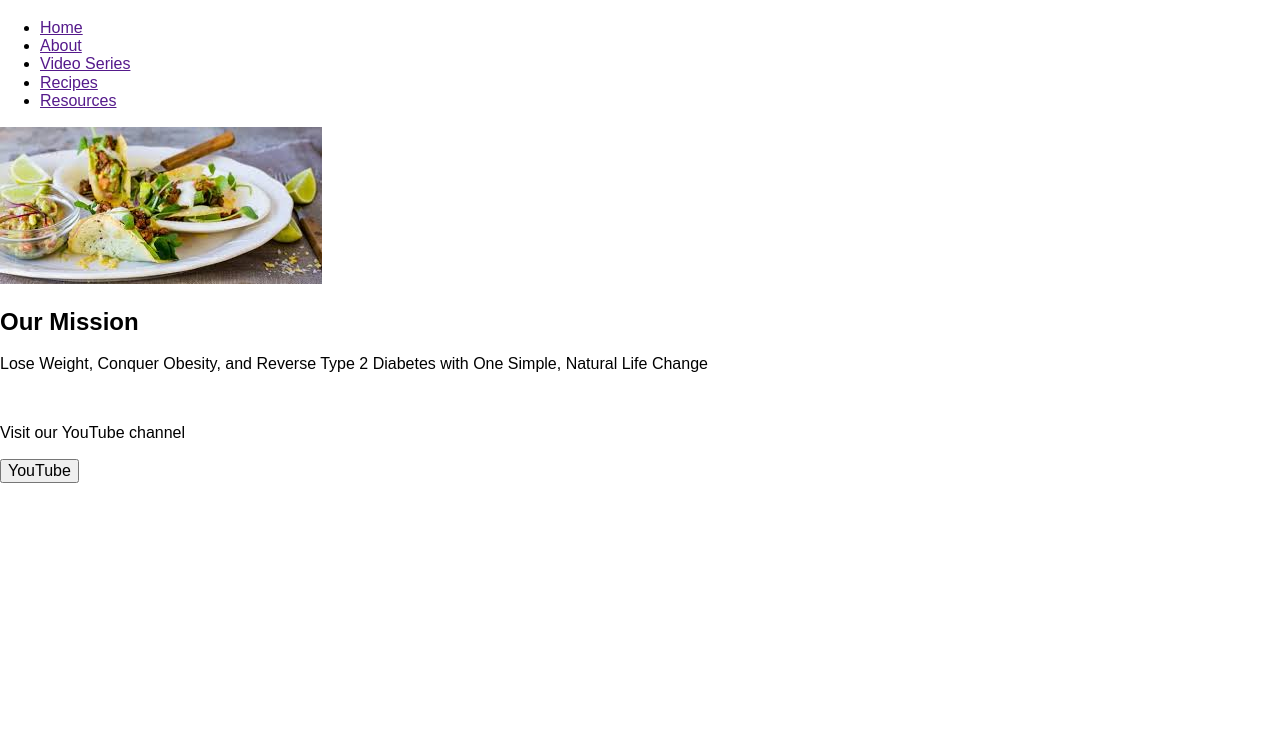
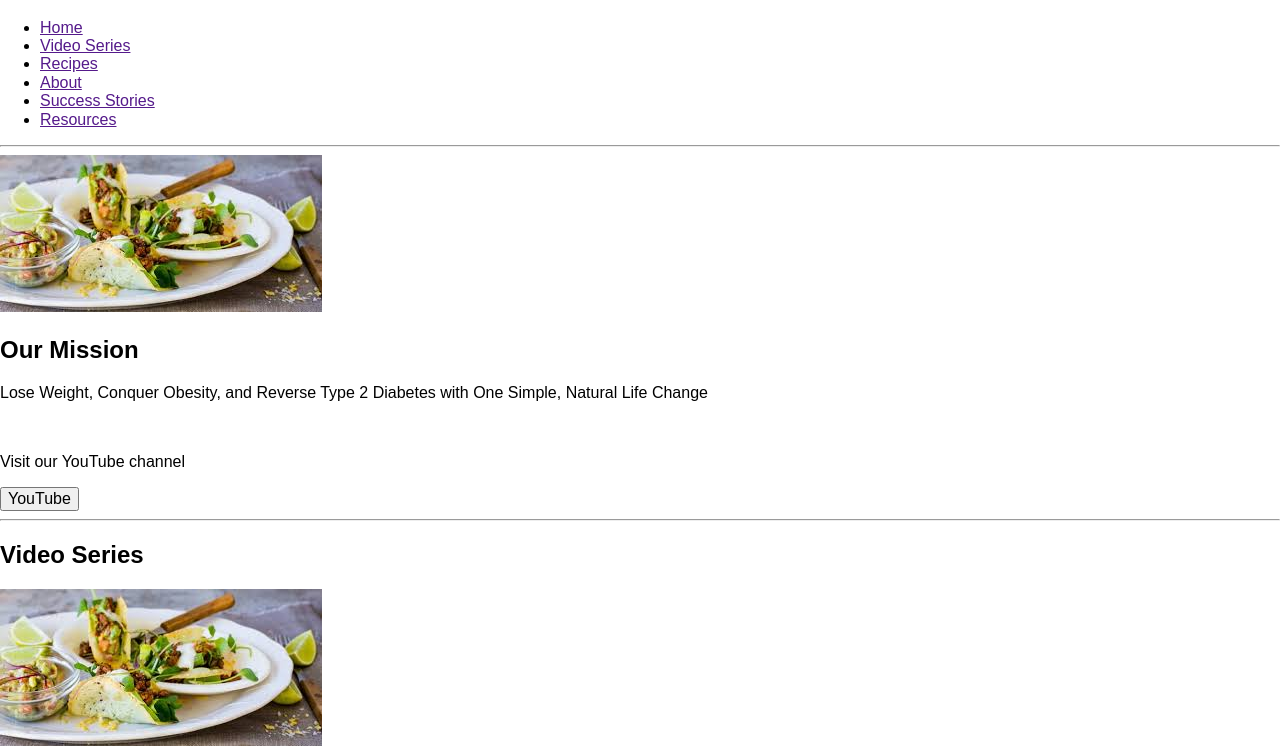
Before and after one commit to gregknudsen-zz/bal-redesign, a plain HTML site: page index.html in a window 1280 px wide. Shown: the part 61-811 px from the top of the page. Drawn offline with Linux system fonts and the light colour scheme.

Commit message:
add hr tags to delineate sections

```diff
--- a/index.html
+++ b/index.html
@@ -14,13 +14,15 @@
 		<nav>
 			<ul>
 				<li><a href="">Home</a> </li>
-				<li><a href="">About</a> </li>
 				<li><a href="">Video Series</a> </li>
 				<li><a href="">Recipes</a> </li>
+				<li><a href="">About</a> </li>
+				<li><a href="">Success Stories</a> </li>
 				<li><a href="">Resources</a> </li>
 			</ul>
 		</nav>
 	</header>
+	<hr>
 
 	<div class="cover-image">
 		<img src="img/cover.jpg">
@@ -39,6 +41,13 @@
 			YouTube
 		</button>
 	</div>
+	<hr>
+
+	<div class="lower-nav">
+		<h2>Video Series</h2>
+		<img src="img/cover.jpg">
+	</div>
+
 
 	<script type="text/javascript" href="/main.js"></script>
 </body>
```
